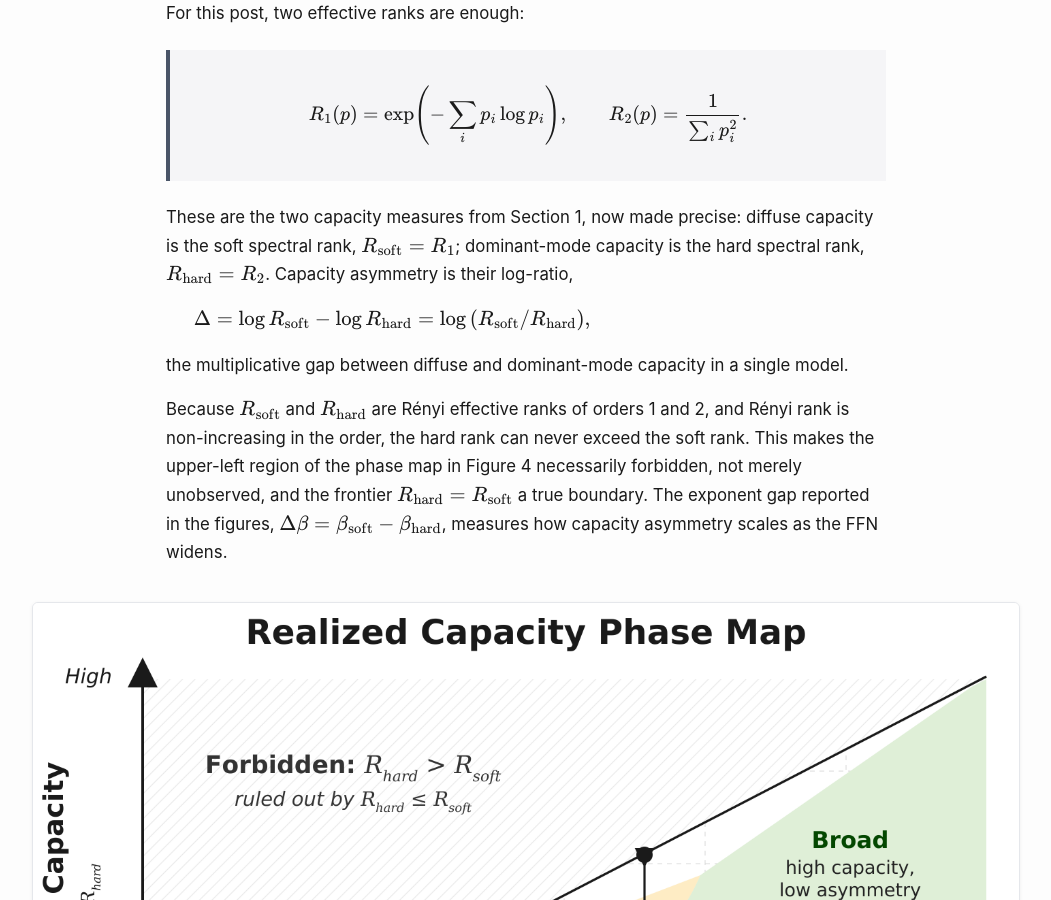
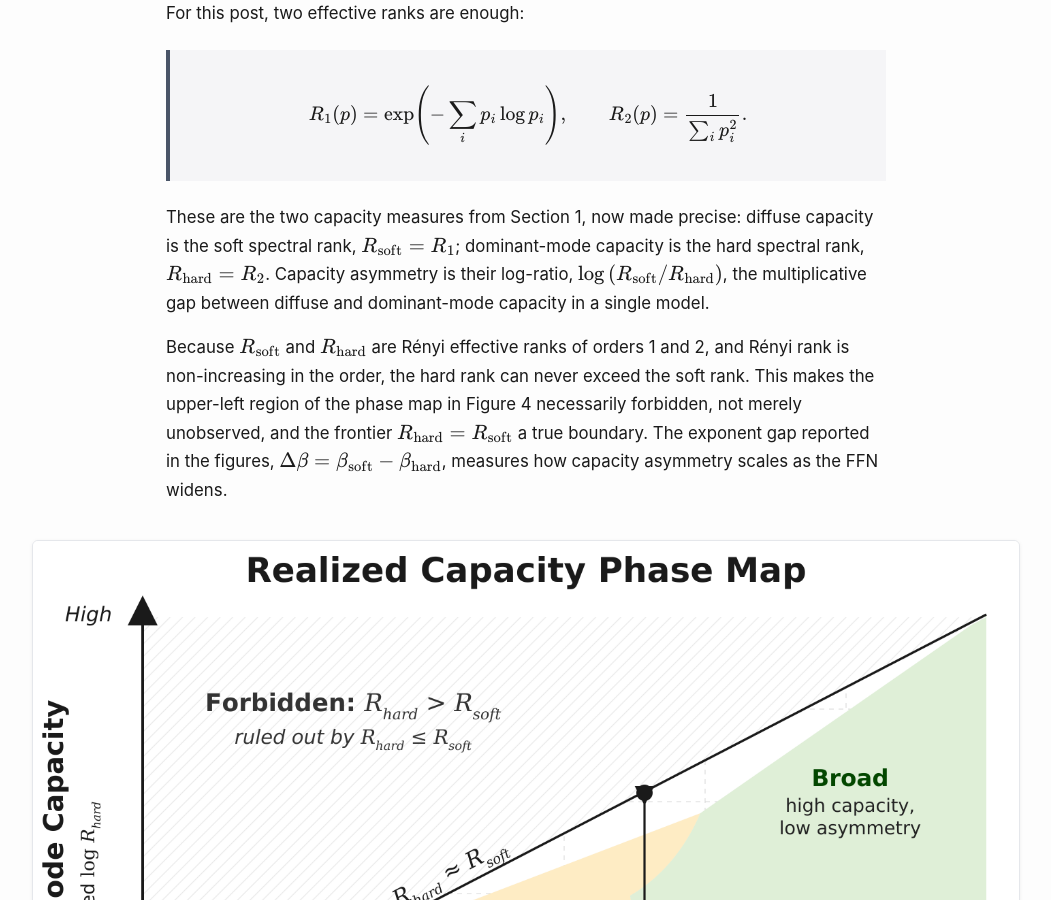
Before and after one commit to optimizer-scaling-laws/optimizer-scaling-laws.github.io, a Jekyll site: the page built from _posts/2026-06-26-architecture-creates-capacity-optimizers-realize-it.md, in a window 1280 px wide and 900 px high, scrolled down 11254 px. Shown: the whole window, without its empty margins (114-1165 px from the left). Built offline with Jekyll 4.4.1, drawn with Linux system fonts in a browser that asks for light colours.

Commit message:
Update the Reyni Section final

```diff
--- a/_posts/2026-06-26-architecture-creates-capacity-optimizers-realize-it.md
+++ b/_posts/2026-06-26-architecture-creates-capacity-optimizers-realize-it.md
@@ -449,14 +449,7 @@ R_2(p) = \frac{1}{\sum_i p_i^2}.
 $$
 </div>
 
-These are the two capacity measures from Section 1, now made precise: diffuse capacity is the soft spectral rank, $R_{\mathrm{soft}} = R_1$; dominant-mode capacity is the hard spectral rank, $R_{\mathrm{hard}} = R_2$. Capacity asymmetry is their log-ratio,
-
-$$
-\Delta = \log R_{\mathrm{soft}} - \log R_{\mathrm{hard}}
-= \log\left(R_{\mathrm{soft}} / R_{\mathrm{hard}}\right),
-$$
-
-the multiplicative gap between diffuse and dominant-mode capacity in a single model.
+These are the two capacity measures from Section 1, now made precise: diffuse capacity is the soft spectral rank, $R_{\mathrm{soft}} = R_1$; dominant-mode capacity is the hard spectral rank, $R_{\mathrm{hard}} = R_2$. Capacity asymmetry is their log-ratio, $\log\left(R_{\mathrm{soft}} / R_{\mathrm{hard}}\right)$, the multiplicative gap between diffuse and dominant-mode capacity in a single model.
 
 Because $R_{\mathrm{soft}}$ and $R_{\mathrm{hard}}$ are Rényi effective ranks of orders 1 and 2, and Rényi rank is non-increasing in the order, the hard rank can never exceed the soft rank. This makes the upper-left region of the phase map in Figure 4 necessarily forbidden, not merely unobserved, and the frontier $R_{\mathrm{hard}} = R_{\mathrm{soft}}$ a true boundary. The exponent gap reported in the figures, $\Delta\beta = \beta_{\mathrm{soft}} - \beta_{\mathrm{hard}}$, measures how capacity asymmetry scales as the FFN widens.
 
```
